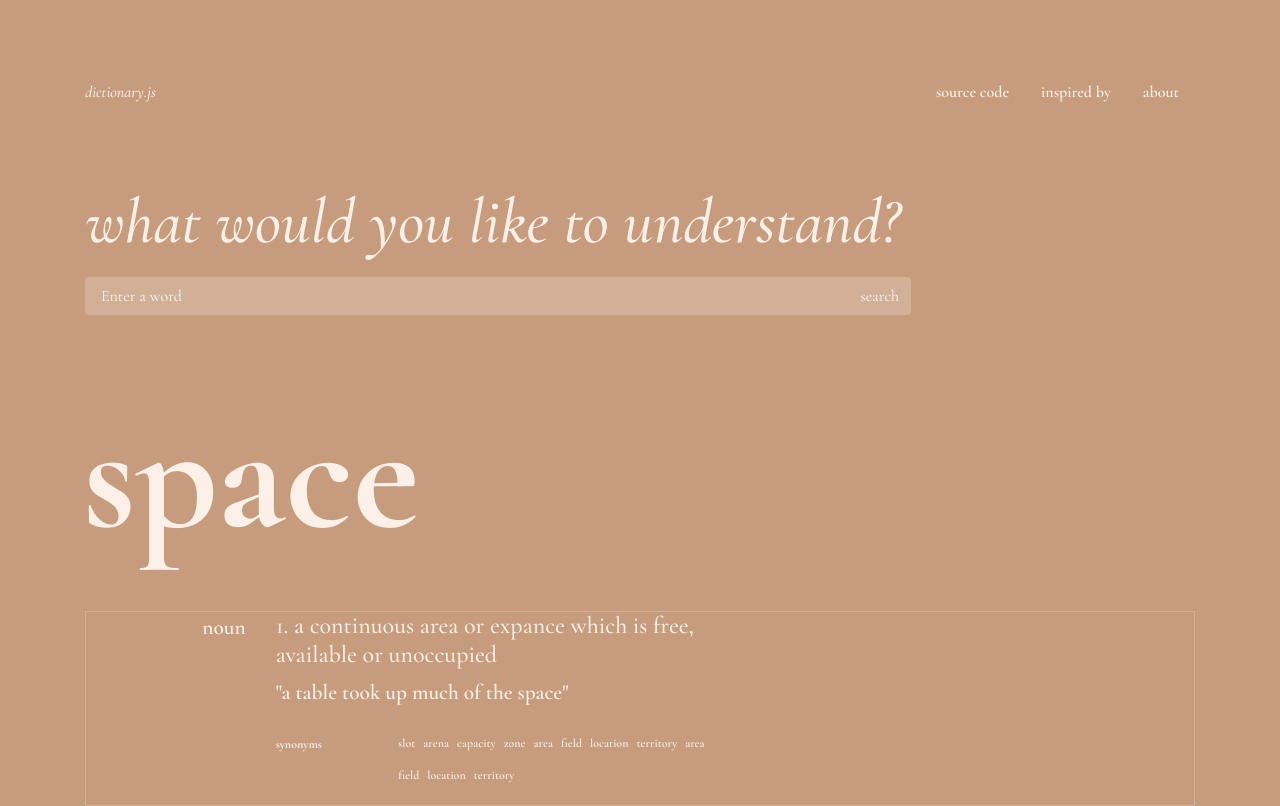
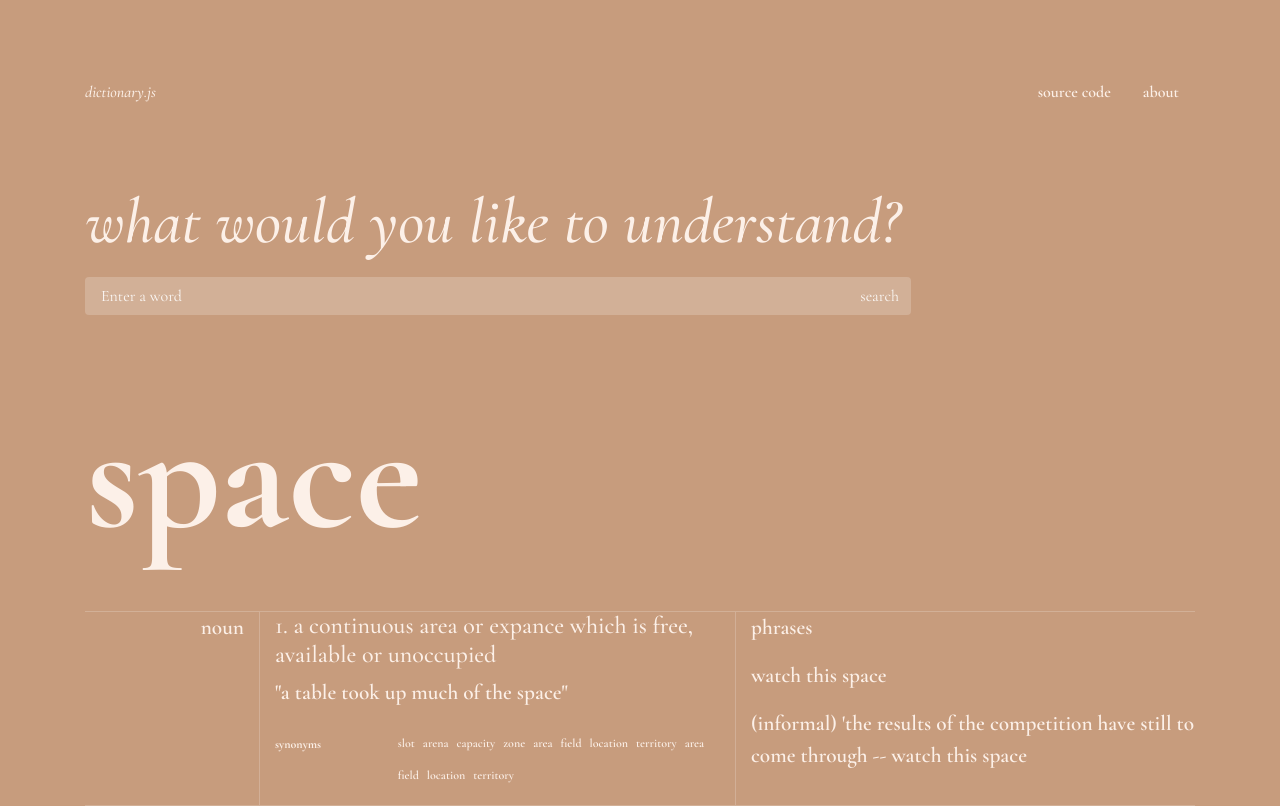
Before and after one commit to kimberleychallis/dictionary-react, a React (Create React App) app: page / in a window 1280 px wide. Built offline with nearby package versions, Linux system fonts and the light colour scheme.

Commit message:
Shrunk app header

```diff
--- a/src/App.js
+++ b/src/App.js
@@ -14,11 +14,6 @@ function App() {
                 <li>
                   <a href="https://github.com/kimberleychallis/dictionary-react">
                     source code
-                  </a>
-                </li>
-                <li>
-                  <a href="https://dribbble.com/shots/7114674-Online-dictionary?utm_source=Clipboard_Shot&utm_campaign=denisvaletin&utm_content=Online%20dictionary&utm_medium=Social_Share&utm_source=Clipboard_Shot&utm_campaign=denisvaletin&utm_content=Online%20dictionary&utm_medium=Social_Share">
-                    inspired by
                   </a>
                 </li>
                 <li>
@@ -56,7 +51,9 @@ function App() {
         </div>
         <div className="App-body">
           <div className="row word">
-            <h3>space</h3>
+            <div className="col">
+              <h3>space</h3>
+            </div>
           </div>
 
           <div className="definitions">
@@ -70,7 +67,7 @@ function App() {
                   unoccupied
                 </h4>
                 <p>"a table took up much of the space"</p>
-                <div className="row">
+                <div className="row synonyms">
                   <div className="col-3">
                     <h5>synonyms</h5>
                   </div>
@@ -92,7 +89,14 @@ function App() {
                   </div>
                 </div>
               </div>
-              <div className="col-5"></div>
+              <div className="col-5 phrases">
+                <p>phrases</p>
+                <p>watch this space</p>
+                <p>
+                  (informal) 'the results of the competition have still to come
+                  through -- watch this space
+                </p>
+              </div>
             </div>
           </div>
         </div>
--- a/src/App.scss
+++ b/src/App.scss
@@ -2,6 +2,8 @@ $mainColour: #c79c7d;
 $secondaryColour: #a96540;
 $accentColour: #a69f99;
 $textColour: #fcf0e8;
+
+$appBorder: 1px solid rgba(255, 255, 255, 0.2);
 
 body {
   background-color: $mainColour;
@@ -87,18 +89,24 @@ body {
 
 .App-body {
   .definitions {
-    border: 1px solid rgba(255, 255, 255, 0.2);
+    border-top: $appBorder;
+    border-bottom: $appBorder;
+    // going to have to massively clean this up later
   }
 
   h3 {
     font-size: 10rem;
     padding-bottom: 2rem;
     font-weight: 800;
-    margin-left: 0.75rem;
   }
 
   .word-type {
     text-align: right;
+    border-right: $appBorder;
+  }
+
+  .phrases {
+    border-left: $appBorder;
   }
 
   h5 {
@@ -107,7 +115,6 @@ body {
     padding-top: 0.75rem;
   }
   ul {
-    // display: inline-block;
     padding-inline-start: 0;
   }
   li {
```
